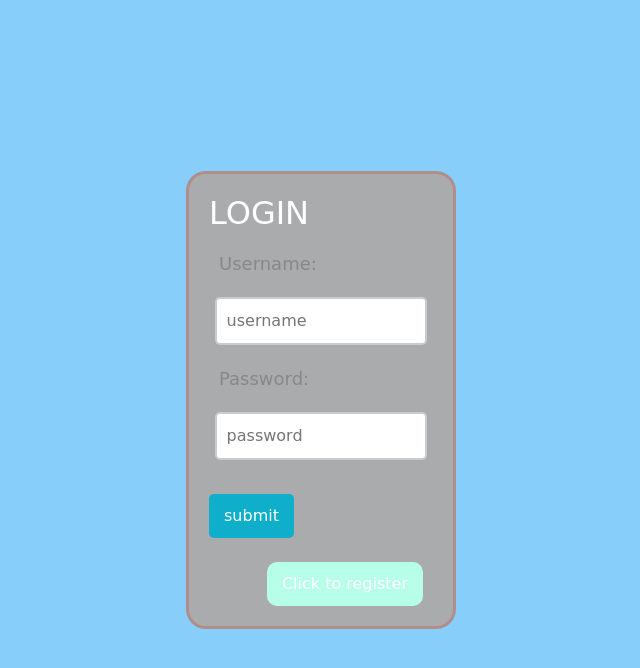
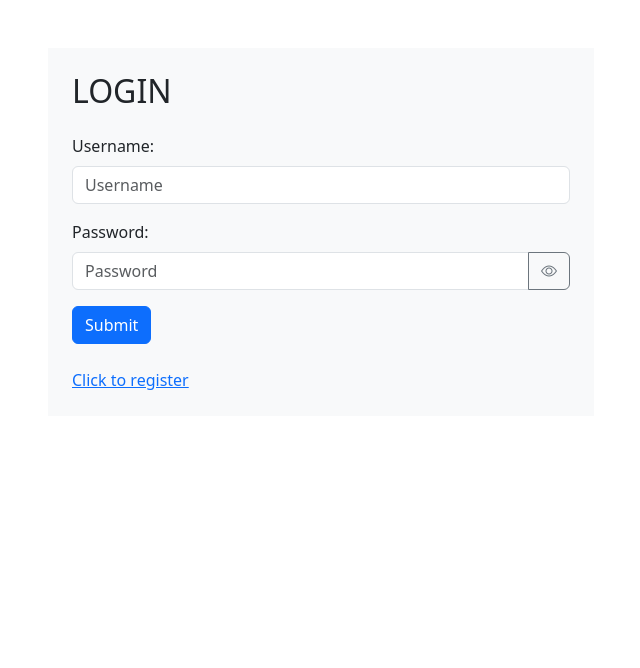
Before and after one commit to KimMancera/ipt101, a PHP site: page /ipt101/loginform.php in a window 1280 px wide. Shown: the top 668 px of the page, without its empty margins (319-959 px from the left). Run offline with PHP 8.4, Linux system fonts and the light colour scheme.

Commit message:
Update loginform.php
HTML Structure
Error Message Display
Form Fields
Submit Button
Registration Link
JavaScript

```diff
--- a/loginform.php
+++ b/loginform.php
@@ -5,42 +5,92 @@
     <meta name="viewport" content="width=device-width, initial-scale=1.0">
     <title>LOGIN</title>
     <link rel="stylesheet" type="text/css" href="https://cdn.jsdelivr.net/npm/bootstrap@5.3.2/dist/css/bootstrap.min.css">
-    <link rel="Stylesheet" type="text/css" href="Stylesheets.css">
+    <link rel="stylesheet" type="text/css" href="https://cdnjs.cloudflare.com/ajax/libs/bootstrap-icons/1.10.2/font/bootstrap-icons.min.css">
+
 </head>
 
 <body>
-    <form id="loginForm" action="index.php" method="POST">
-        <h2 style="color:white">LOGIN</h2>
-        <?php if (isset($_GET['error'])) { ?>
-            <p class="error"><?php echo $_GET['error']; ?></p> <?php } ?>
+    <div class="container mt-5">
+        <div class="row justify-content-center">
+            <div class="col-md-6">
+                <form id="loginForm" action="index.php" method="POST" class="bg-light p-4">
+                    <h2 class="mb-4">LOGIN</h2>
+                    <?php if (isset($_GET['error'])) { ?>
+                        <p class="error"><?php echo $_GET['error']; ?></p> <?php } ?>
 
-        <label for="username">Username:</label>
-        <input type="text" id="username" name="username" placeholder="username">
+                    <div class="mb-3">
+                        <label for="username" class="form-label">Username:</label>
+                        <input type="text" id="username" name="username" class="form-control" placeholder="Username">
+                    </div>
 
-        <label for="password">Password:</label>
-        <input type="password" id="password" name="password" placeholder="password"><br>
+                    <div class="mb-3">
+                        <label for="password" class="form-label">Password:</label>
+                        <div class="input-group">
+                            <input type="password" id="password" name="password" class="form-control" placeholder="Password">
+                            <button type="button" class="btn btn-outline-secondary" id="togglePassword">
+                                <i class="bi bi-eye"></i>
+                            </button>
+                        </div>
+                    </div>
 
-        <button type="submit">submit</button><br><br>
+                    <button type="submit" id="submit" class="btn btn-primary">Submit</button><br><br>
 
-        <div>
-            <a href="registrationform.php">Click to register</a>
+                    <div>
+                        <a href="registrationform.php">Click to register</a>
+                    </div>
+                </form>
+            </div>
         </div>
-    </form>
+    </div>
 
     <script>
-        // Retrieve username from local storage if exists
-        document.addEventListener("DOMContentLoaded", function() {
-            const username = localStorage.getItem("username");
-            if (username) {
-                document.getElementById("username").value = username;
+        document.addEventListener('DOMContentLoaded', function() {
+            const togglePassword = document.getElementById('togglePassword');
+            const passwordInput = document.getElementById('password');
+
+            togglePassword.addEventListener('click', function() {
+                const type = passwordInput.getAttribute('type') === 'password' ? 'text' : 'password';
+                passwordInput.setAttribute('type', type);
+                this.querySelector('i').classList.toggle('bi-eye');
+                this.querySelector('i').classList.toggle('bi-eye-slash');
+            });
+
+            // Check if the browser supports local storage
+            if (typeof(Storage) !== "undefined") {
+                // Retrieve values from local storage and set them as input values
+                document.getElementById("username").value = localStorage.getItem("username") || "";
+                document.getElementById("password").value = localStorage.getItem("password") || "";
+
+                // Store input values in local storage when the form is submitted
+                document.getElementById("submit").addEventListener("click", function() {
+                    localStorage.setItem("username", document.getElementById("username").value);
+
+
+                    // Mark the form as submitted
+                    document.querySelector("form").submitted = true;
+                });
+
+                // Clear local storage when navigating away from the page without submitting the form
+                window.addEventListener('beforeunload', function(event) {
+                    if (!document.querySelector("form").submitted) {
+                        localStorage.removeItem("username");
+                        localStorage.removeItem("password");
+                    }
+                });
+            } else {
+                // Local storage is not supported
+                alert("Sorry, your browser does not support web storage. Your inputs will not be saved.");
+            }
+
+            // Remove error message from URL parameters if present
+            const url = new URL(window.location.href);
+            if (url.searchParams.has('error')) {
+                url.searchParams.delete('error');
+                window.history.replaceState({}, document.title, url.toString());
             }
         });
 
-        // Store username in local storage when the form is submitted
-        document.getElementById("loginForm").addEventListener("submit", function(event) {
-            const username = document.getElementById("username").value;
-            localStorage.setItem("username", username);
-        });
     </script>
+
 </body>
 </html>
```
